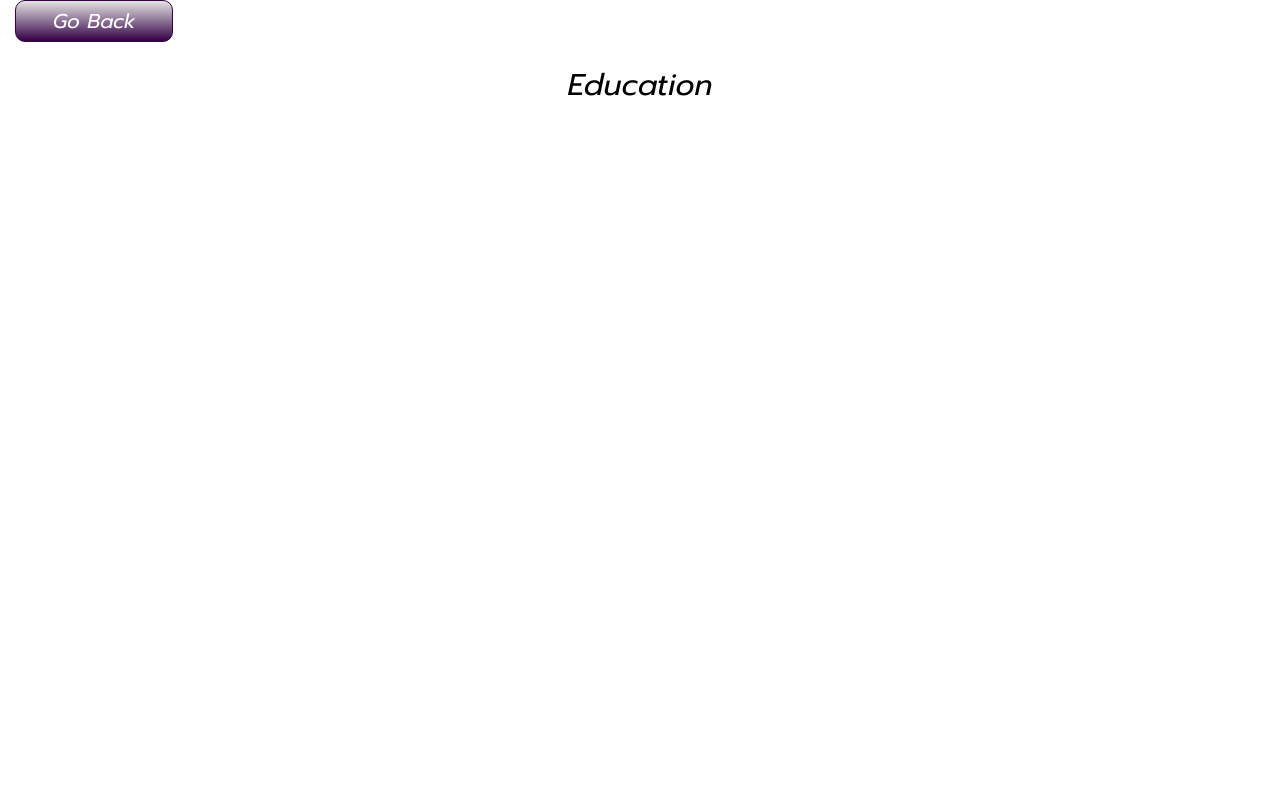
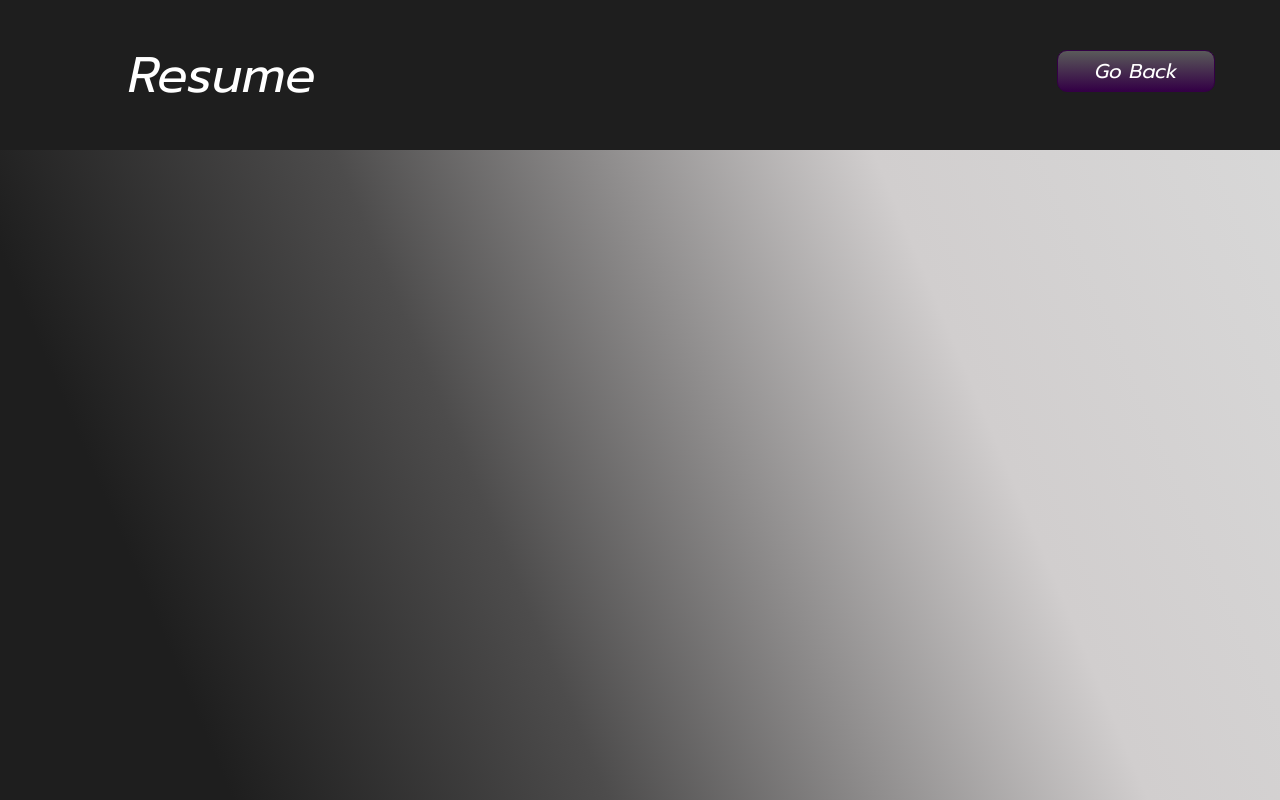
Before and after one commit to Shylan21/Isabelle-Portfolio, a React (Create React App) app: page /resume in a window 1280 px wide. Built offline with nearby package versions, Linux system fonts and the light colour scheme.

Commit message:
Created Top Bar for Resume component

```diff
--- a/src/components/Resume/Resume.css
+++ b/src/components/Resume/Resume.css
@@ -1,3 +1,37 @@
-.education {
-  color: black;
+/* GENERAL */
+* {
+  font-family: Prompt;
 }
+
+html {
+  height: 100%;
+  width: 100%;
+  background: linear-gradient(247deg, #D9D9D9 0%, #D1CECE 29.05%, #4D4C4C 62.41%, #1E1E1E 85.63%);
+  /* position: relative; */
+  display: grid;
+}
+
+/* TOP BAR */
+.top-bar-bkg {
+  background-color: #1E1E1E;
+  height: 150px;
+  display: flex;
+  align-content: center;
+}
+
+.title-resume {
+  display: flex;
+  margin: 0;
+  font-size: 50px;
+  text-align: left;
+  padding-left: 10%;
+  align-items: center;
+}
+
+.go-back {
+  position: absolute;
+  top: 50px;
+  right: 50px;
+}
+
+/* MAIN */
--- a/src/components/Resume/Resume.js
+++ b/src/components/Resume/Resume.js
@@ -1,17 +1,25 @@
 import './Resume.css'
+
 import { useNavigate } from 'react-router-dom'
 
 const Resume = () => {
 	const navigate = useNavigate()
 
-	return (
-		<div className="resume">
+  return (
+    <>
+    {/* TOP BAR  */}
+		<div className="top-bar-bkg">
+			<h1 className="title-resume">Resume</h1>
 			<button className="go-back" onClick={() => navigate('/')}>
 				{' '}
 				Go Back{' '}
 			</button>
-			<h1 className="education">Education</h1>
-		</div>
+    </div>
+     {/* MAIN  */}
+    <main>
+
+    </main>
+    </>
 	)
 }
 
```
